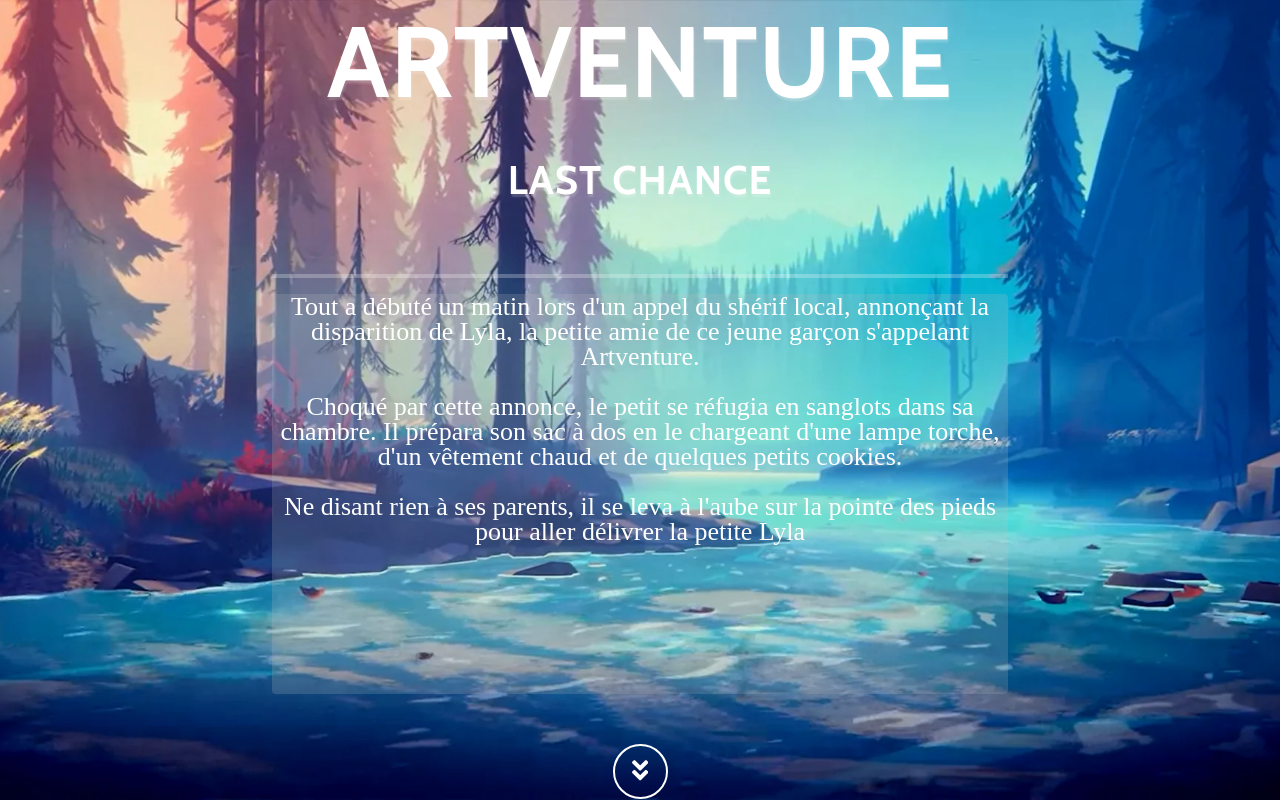
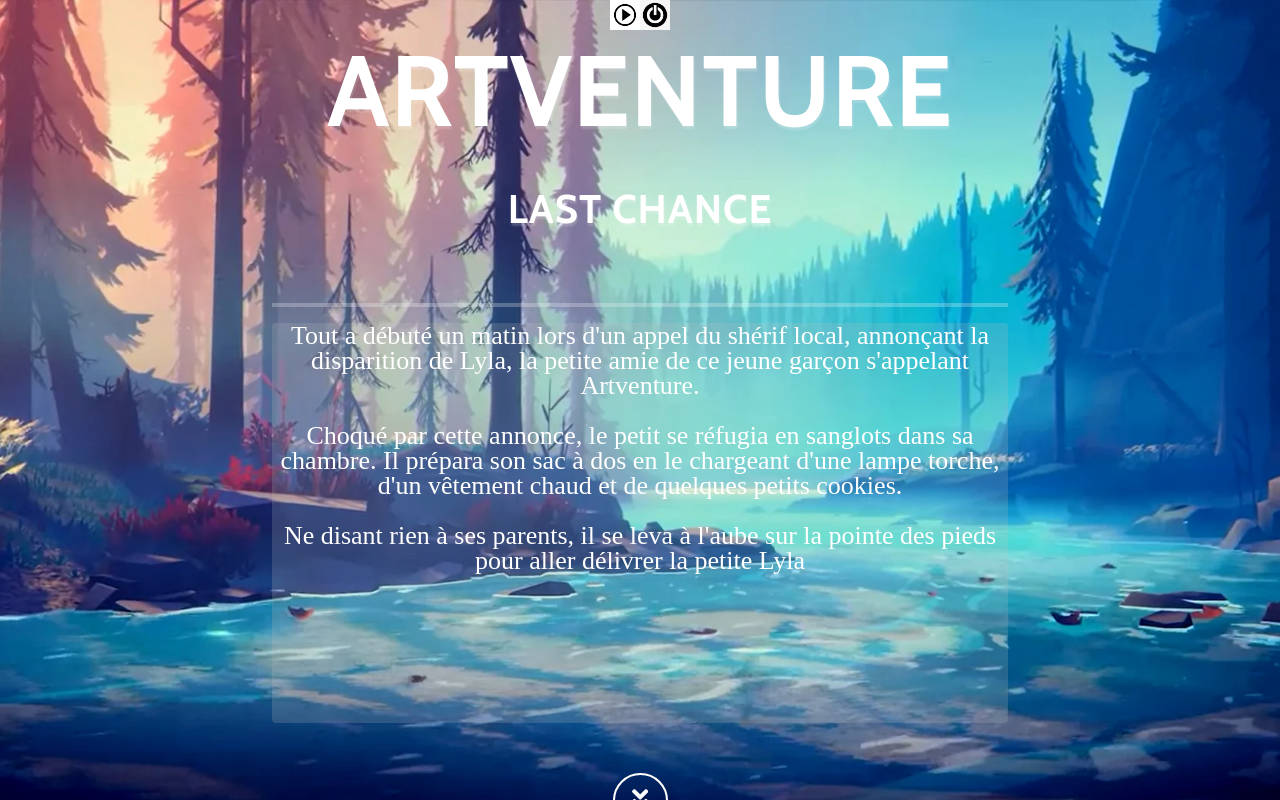
Before and after one commit to Devaure/ArventureAngular, an Angular app: page /histoire in a window 1280 px wide. Built offline with nearby package versions, Linux system fonts and the light colour scheme.

Commit message:
Add a web api speechsynthesisutterance

```diff
--- a/src/app/aventureProj/arventure/arventure.component.ts
+++ b/src/app/aventureProj/arventure/arventure.component.ts
@@ -16,6 +16,7 @@ arventure:ArventureFeature;
 
   ngOnInit(): void {
     this.arventure.start();
+    this.arventure.stop();
   }
 
 }
--- a/src/app/aventureProj/generer-histoire/generer-histoire.component.html
+++ b/src/app/aventureProj/generer-histoire/generer-histoire.component.html
@@ -3,6 +3,8 @@
         <source src={{son()}}>
     </audio>
     <div class="intro-body bg-image">
+        <img src="../../../assets/images/play.webp" alt="" width="30px" height="30px" (click)="this.arventure.lecture('comte')">
+        <img src="../../../assets/images/stop.jpg" alt="" width="30px" height="30px" (click)="this.arventure.stop()">
         <div class="container">
             <div class="row">
                 <div class="col-lg-8 mx-auto">
--- a/src/app/aventureProj/generer-histoire/generer-histoire.component.ts
+++ b/src/app/aventureProj/generer-histoire/generer-histoire.component.ts
@@ -18,7 +18,7 @@ export class GenererHistoireComponent implements OnInit {
   ngOnInit(): void {
     const id= this.route.snapshot.params['id'];
     this.suiteHistoire = this.arventure.startSuiteHistoire(id);
-    //this.arventure.son(id);
+    this.arventure.stop();
   }
 
   redirectHome(){
@@ -59,4 +59,6 @@ export class GenererHistoireComponent implements OnInit {
     }
   return sn;
 }
+
+
 }
--- a/src/app/aventureProj/histoire/histoire.component.html
+++ b/src/app/aventureProj/histoire/histoire.component.html
@@ -1,10 +1,8 @@
 <header class="masthead">
+      <div class="intro-body bg-image">
+        <img src="../../../assets/images/play.webp" alt="" width="30px" height="30px" (click)="this.arventure.lecture('story')">
+        <img src="../../../assets/images/stop.jpg" alt="" width="30px" height="30px" (click)="this.arventure.stop()">
 
-    <!-- <audio controls autoplay>
-        <source src="../../../assets/audio/squid-game-tone.mp3">
-    </audio> -->
-
-      <div class="intro-body bg-image">
         <div class="container">
             <div class="row">
                 <div class="col-lg-8 mx-auto">
@@ -12,7 +10,7 @@
                     <h1 class="perso-shadow">LAST CHANCE</h1>
                     <p class="intro-text"></p>
                     <hr>
-                    <p class="paragraphe">Tout a débuté un matin lors d&#39;un appel du shérif local,
+                    <p id="story" class="paragraphe">Tout a débuté un matin lors d&#39;un appel du shérif local,
                         annonçant la disparition de Lyla, la petite amie de ce jeune garçon s&#39;appelant
                         Artventure.<br /><br />Choqué par cette annonce, le petit se réfugia en sanglots dans sa
                         chambre. Il prépara son sac à dos en le chargeant d&#39;une lampe torche, d&#39;un vêtement
--- a/src/app/aventureProj/histoire/histoire.component.ts
+++ b/src/app/aventureProj/histoire/histoire.component.ts
@@ -7,14 +7,17 @@ import { ArventureFeature } from 'src/app/class/ArventureFeature';
   templateUrl: './histoire.component.html',
   styleUrls: ['./histoire.component.css']
 })
+
 export class HistoireComponent implements OnInit {
+  arventure :ArventureFeature;
 
   constructor(private route:Router) {
+    this.arventure = new ArventureFeature();
 
   }
 
   ngOnInit(): void {
-
+    this.arventure.stop();
 
   }
 
@@ -22,5 +25,4 @@ export class HistoireComponent implements OnInit {
     localStorage.setItem("toto", "0");
       this.route.navigateByUrl("/arventure");
   }
-
 }
--- a/src/app/class/ArventureFeature.ts
+++ b/src/app/class/ArventureFeature.ts
@@ -13,6 +13,18 @@ export class ArventureFeature {
 
   constructor(private route?: Router) {
 
+  }
+
+  stop(){
+    speechSynthesis.cancel();
+  }
+  lecture(id:any){
+    let inputTexte:any = document.getElementById(id);
+    let texte:any = inputTexte?.textContent;
+    let parole:any = new SpeechSynthesisUtterance();
+    parole.text = texte;
+    parole.lang = 'fr-FR';
+    speechSynthesis.speak(parole)
   }
   /**
    * Permet d'être appelé dans le component arventure et d'exécuter ces différentes methodes.
```
Also changed, not shown: src/assets/images/play.webp (added), src/assets/images/stop.jpg (added).
